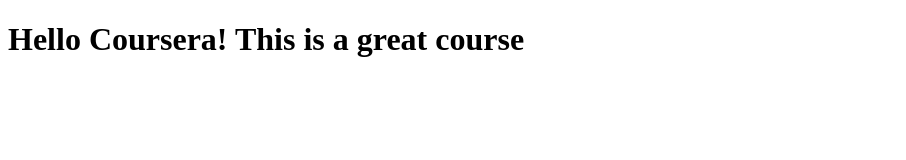
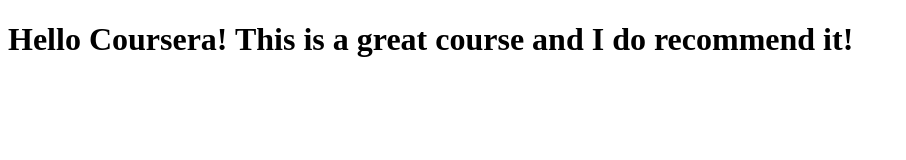
Before and after one commit to githubuser1706/cousera-test, a plain HTML site: page site/index.html in a window 1280 px wide. Shown: the whole page, without its empty margins (0-906 px from the left). Drawn offline with Linux system fonts and the light colour scheme.

Commit message:
No changes

```diff
--- a/site/index.html
+++ b/site/index.html
@@ -4,6 +4,6 @@
         <title>Hello Cousera!</title>
     </head>
     <body>
-        <h1>Hello Coursera! This is a great course</h1>
+        <h1>Hello Coursera! This is a great course and I do recommend it!</h1>
     </body>
 </html>
```
